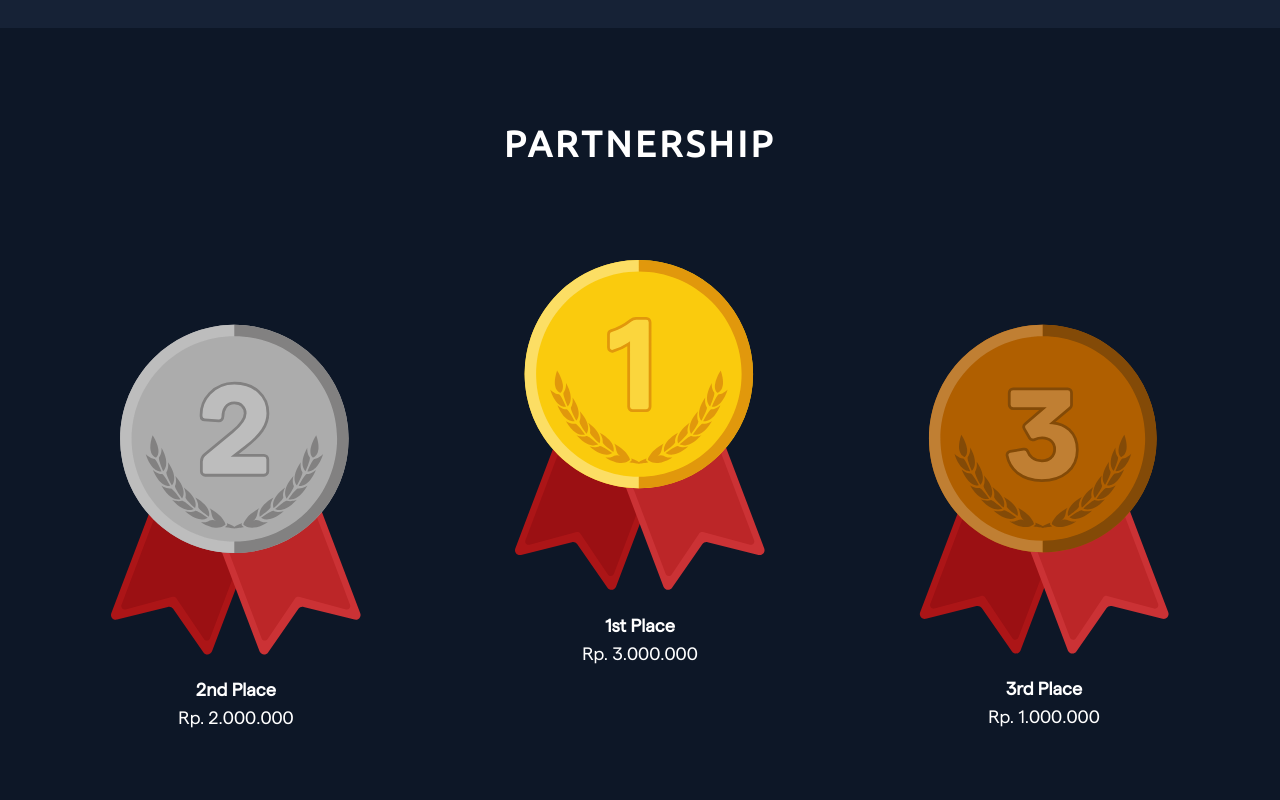
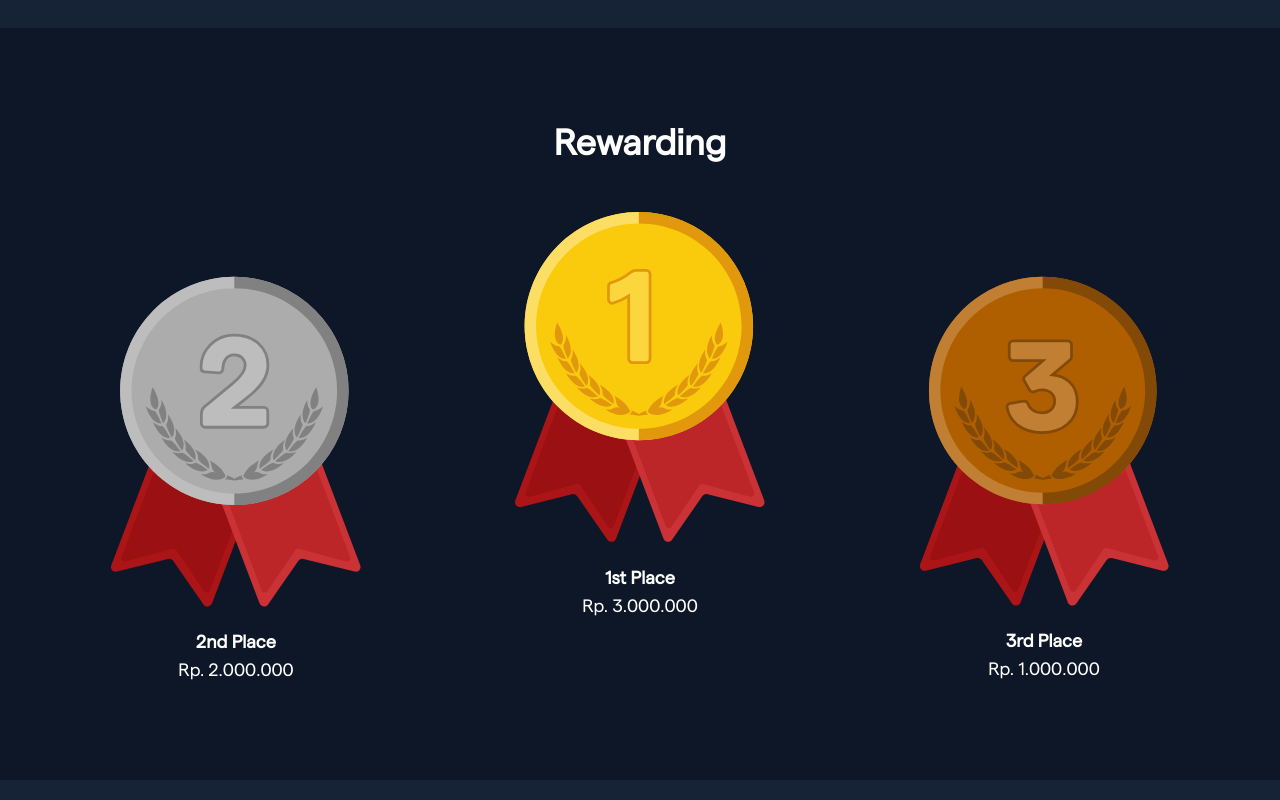
Before and after one commit to akmlrnyn/itfest-2023, a website: page src/web-dev-comp.html in a window 1280 px wide. Shown: the part 680-1480 px from the top of the page. Drawn offline with Linux system fonts and the light colour scheme.

Commit message:
move partner section to bottom,add heading reward

```diff
--- a/src/web-dev-comp.html
+++ b/src/web-dev-comp.html
@@ -13,7 +13,7 @@
         <title>IT FEST 2023 | WEB DEV</title>
         <link rel="stylesheet" href="/output.css" />
 
-        <link rel="shortcut icon" href="./img/logo-it-fest.svg" type="image/x-icon">
+        <link rel="shortcut icon" href="./img/logo-it-fest.svg" type="image/x-icon" />
     </head>
     <body class="bg-defaultBg font-matter text-white">
         <!-- Header -->
@@ -45,17 +45,9 @@
 
         <!-- End Of Description -->
 
-        <!-- Partnership -->
-        <div class="flex flex-col items-center mt-24">
-            <h2 class="font-bold font-ubuntu text-4xl tracking-widest">PARTNERSHIP</h2>
-            <div class="flex flex-col md:flex-row items-center">
-                <!-- Partnershipnya kan belum fix y -->
-            </div>
-        </div>
-        <!-- End Of Partnership -->
-
-        <!-- Prize list -->
-        <div class="flex flex-col gap-10 md:flex-row justify-evenly mt-24">
+        <!-- Reward list -->
+        <h2 class="font-bold text-4xl text-center mt-24">Rewarding</h2>
+        <div class="flex flex-col gap-10 md:flex-row justify-evenly mt-12">
             <div class="flex flex-col items-center md:order-2">
                 <img src="./img/juara1.svg" class="w-64" />
                 <h3 class="font-bold text-lg mt-4">1st Place</h3>
@@ -74,7 +66,7 @@
                 <p class="text-lg">Rp. 1.000.000</p>
             </div>
         </div>
-        <!-- End of Prize list -->
+        <!-- End of Reward list -->
 
         <!-- Timeline -->
         <div class="pl-24 pt-16 mt-24 bg-162236">
@@ -92,6 +84,15 @@
             </div>
         </div>
         <!-- End Contact Person -->
+
+        <!-- Partnership -->
+        <div class="flex flex-col items-center mt-24">
+            <h2 class="font-bold font-ubuntu text-4xl tracking-widest">PARTNERSHIP</h2>
+            <div class="flex flex-col md:flex-row items-center">
+                <!-- Partnershipnya kan belum fix y -->
+            </div>
+        </div>
+        <!-- End Of Partnership -->
 
         <!-- Footer -->
         <footer class="bg-162236 mt-24">
```
Also changed, not shown: output.css.
